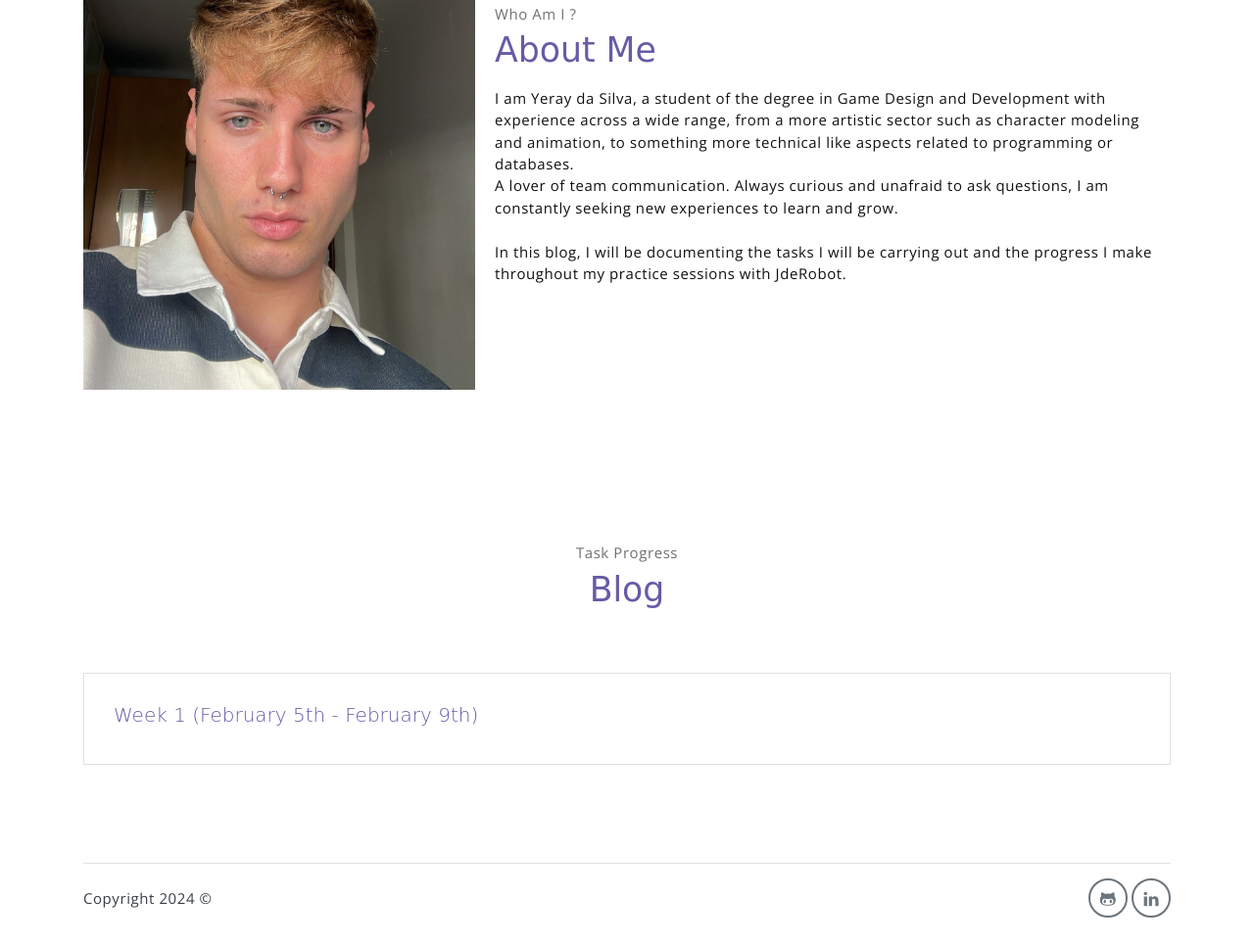
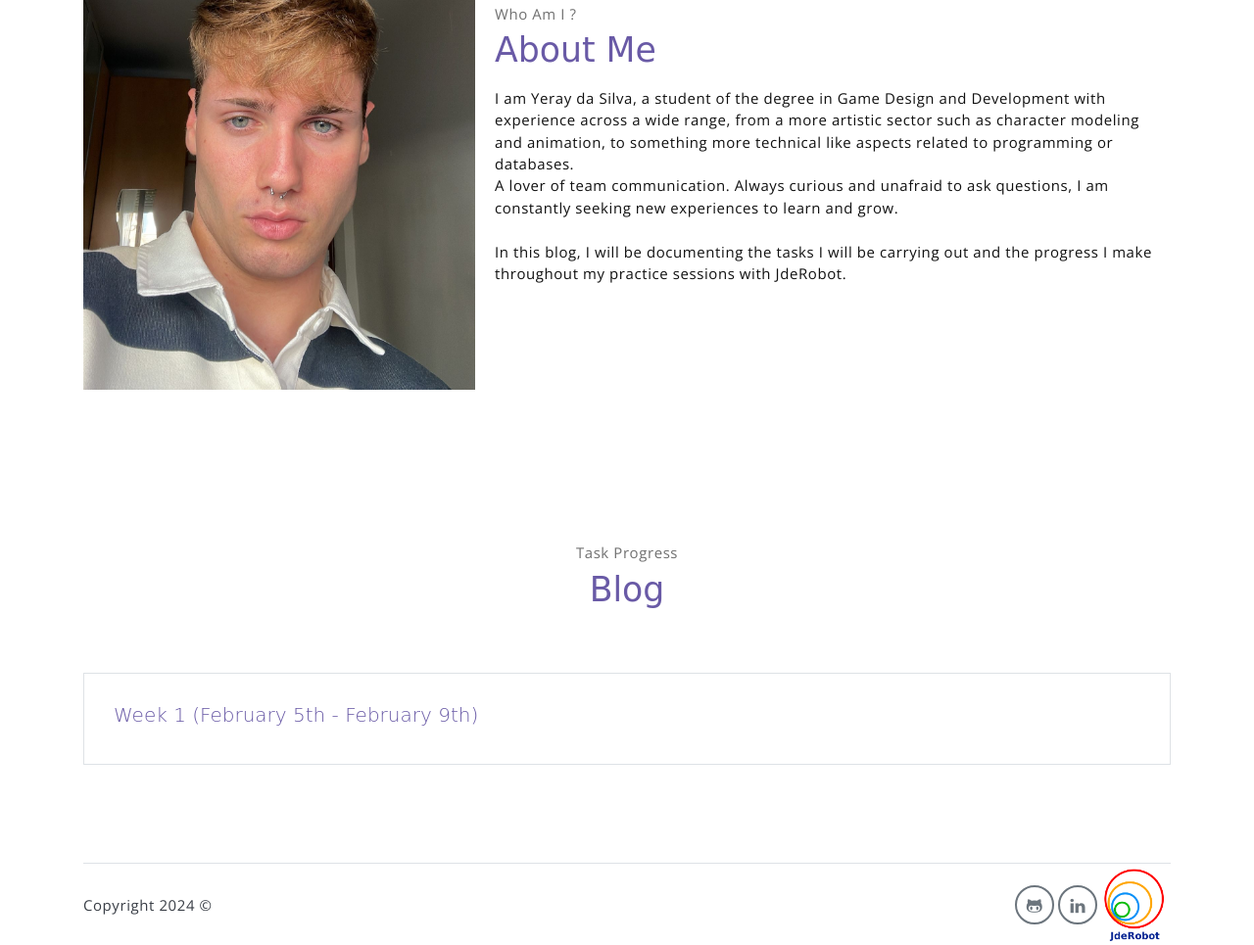
Before and after one commit to TheRoboticsClub/2024-upe-yeray-daSilva, a plain HTML site: page index.html in a window 1280 px wide. Shown: the part 904-1869 px from the top of the page at 98% size. Drawn offline with nearby package versions, Linux system fonts and the light colour scheme; a web font is replaced by a local one.

Commit message:
Update - Week 1

```diff
--- a/index.html
+++ b/index.html
@@ -37,7 +37,6 @@
             </a>
         </div>
     </nav><!-- End of Page Navbar -->
-
     <!-- page header -->
     <header id="home" class="header">
         <div class="overlay"></div>
@@ -105,7 +104,11 @@
             <div class="social-links text-right m-auto ml-sm-auto">
                 <a href="https://github.com/YerayDS" class="link"><i class="ti-github"></i></a>
                 <a href="https://www.linkedin.com/in/yeray-da-silva-3076a81b2/" class="link"><i class="ti-linkedin"></i></a>
+
             </div>
+            <a href="https://jderobot.github.io/">
+                <img src="docs/logo.png" class="about-img" width="75">
+            </a>
         </footer>
     </div> <!-- end of page footer -->
 
```
